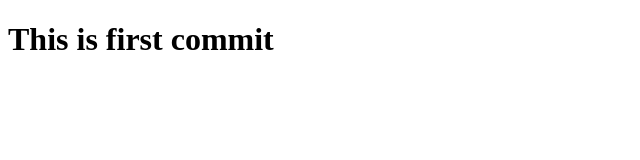
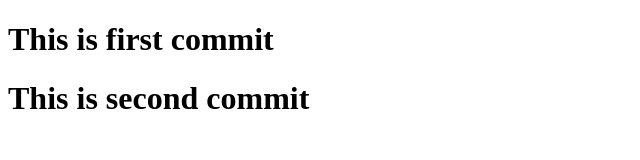
Before and after one commit to appnap-tanvir/test, a plain HTML site: page index.html in a window 1280 px wide. Shown: the whole page, without its empty margins (0-640 px from the left). Drawn offline with Linux system fonts and the light colour scheme.

Commit message:
Second commit

```diff
--- a/index.html
+++ b/index.html
@@ -8,5 +8,6 @@
 </head>
 <body>
     <h1>This is first commit</h1>
+    <h1>This is second commit</h1>
 </body>
 </html>
```
